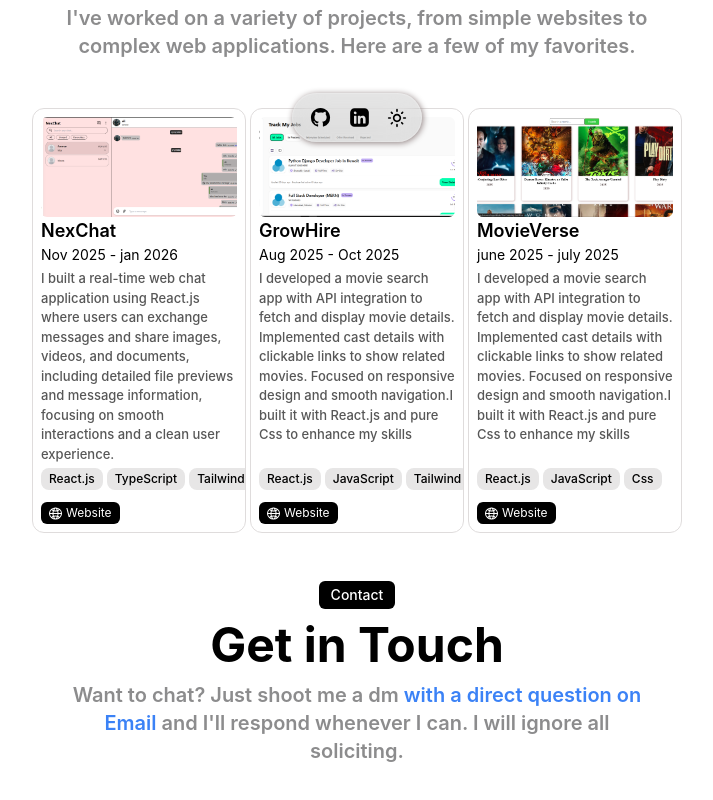
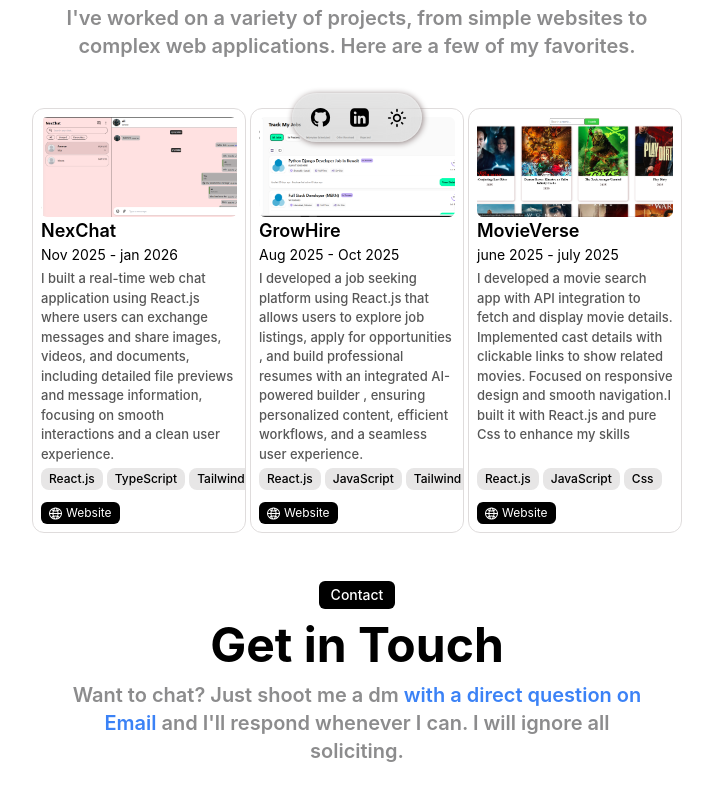
Before and after one commit to Ammar-creator5345/portfolio, a React (Create React App) app: page / in a window 1280 px wide. Shown: the part 646-1446 px from the top of the page, without its empty margins (283-996 px from the left). Built offline with nearby package versions, Linux system fonts and the light colour scheme.

Commit message:
Update project descriptions in home.tsx

```diff
--- a/src/pages/home.tsx
+++ b/src/pages/home.tsx
@@ -72,7 +72,10 @@ const Home = () => {
             <ProjectItem
               title="NexChat"
               date="Nov 2025 - jan 2026"
-              text="I built a real-time web chat application using React.js where users can exchange messages and share images, videos, and documents, including detailed file previews and message information, focusing on smooth interactions and a clean user experience."
+              text="I built a real-time web chat application using React.js where users can
+              exchange messages and share images, videos, and documents, including detailed
+              file previews and message information, focusing on smooth interactions and a
+              clean user experience."
               languages={["React.js", "TypeScript", "Tailwind"]}
               image="/nexChat.png"
               link="https://chat-app-cyan-two-88.vercel.app/"
@@ -80,10 +83,11 @@ const Home = () => {
             <ProjectItem
               title="GrowHire"
               date="Aug 2025 - Oct 2025"
-              text="I developed a movie search app with API integration to fetch and
-               display movie details. Implemented cast details with clickable
-               links to show related movies. Focused on responsive design and
-               smooth navigation.I built it with React.js and pure Css to enhance my skills"
+              text="I developed a job seeking platform using React.js
+              that allows users to explore job listings, apply for opportunities
+              , and build professional resumes with an integrated AI-powered builder
+              , ensuring personalized content, efficient workflows, and a seamless
+              user experience."
               languages={["React.js", "JavaScript", "Tailwind"]}
               image="./growhirePhoto.png"
               link="https://grow-hire.vercel.app/"
```
